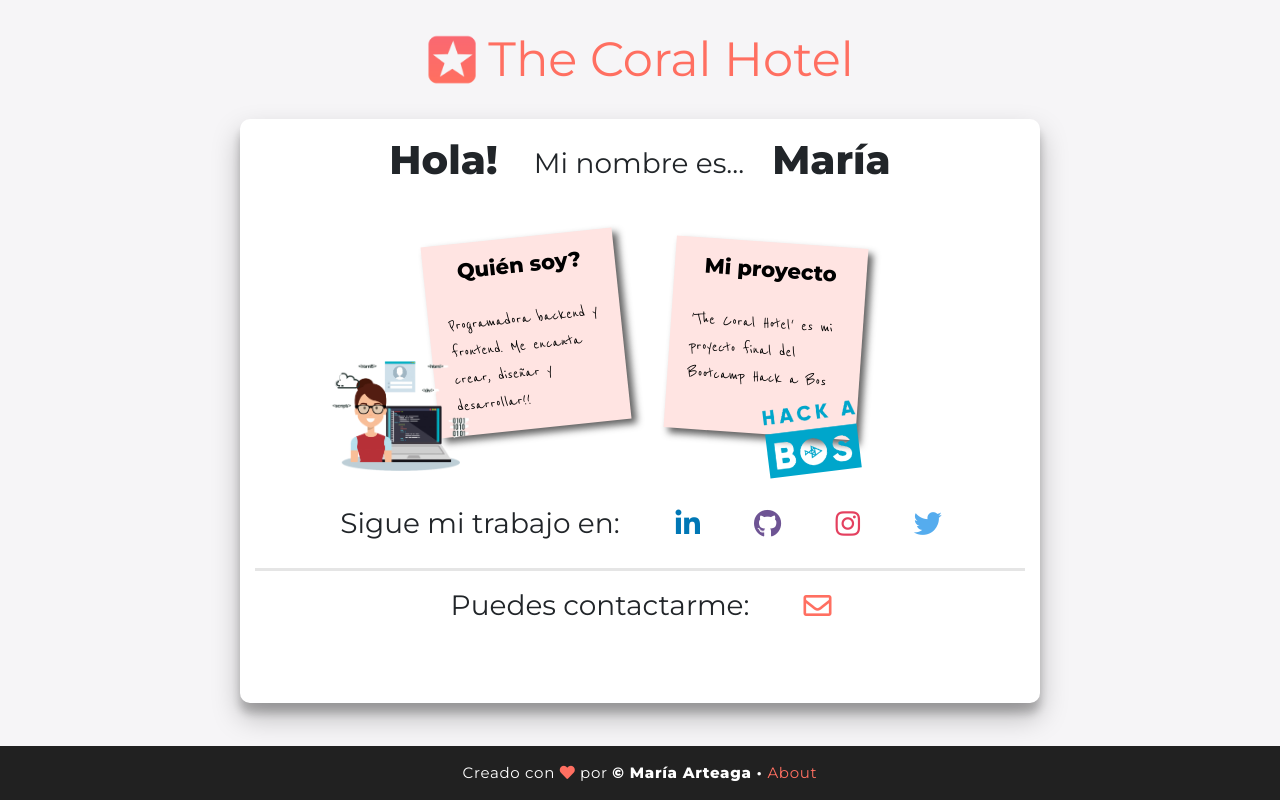
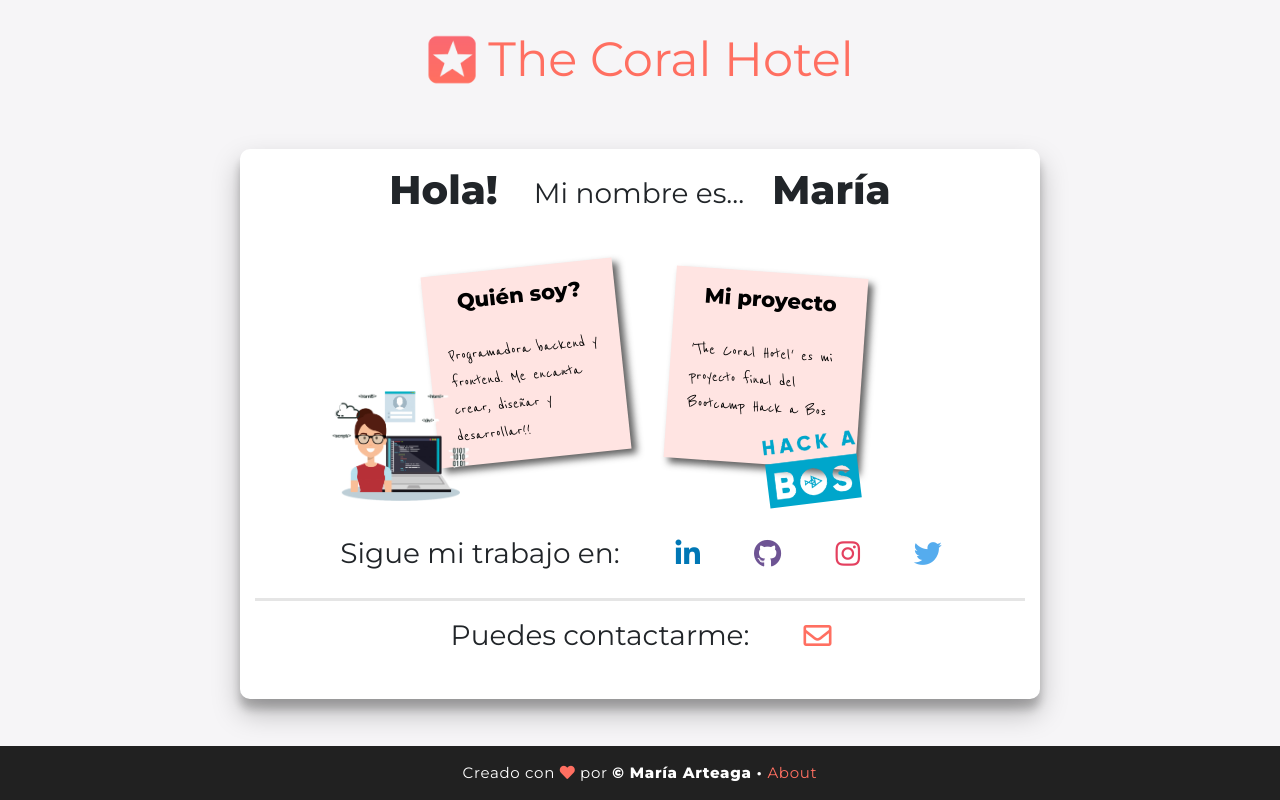
Before and after one commit to mariarte/HAB--Coral-Hotel-Frontend-, an Angular app: page /about in a window 1280 px wide. Built offline with nearby package versions, Linux system fonts and the light colour scheme.

Commit message:
[Modif height host]

```diff
--- a/src/app/features/about/about/about.component.scss
+++ b/src/app/features/about/about/about.component.scss
@@ -3,6 +3,7 @@
     background: #f6f5f7;
     height: 100%;
     display: flex;
+    align-items: center;
     justify-content: center;
 }
 
@@ -13,7 +14,7 @@
     position: relative;
     overflow: hidden;
     width: 90%;
-    height: 73vh;
+    height: 550px;
     max-width: 800px;
     min-width: 800px;
     margin-bottom: 1rem;
```
